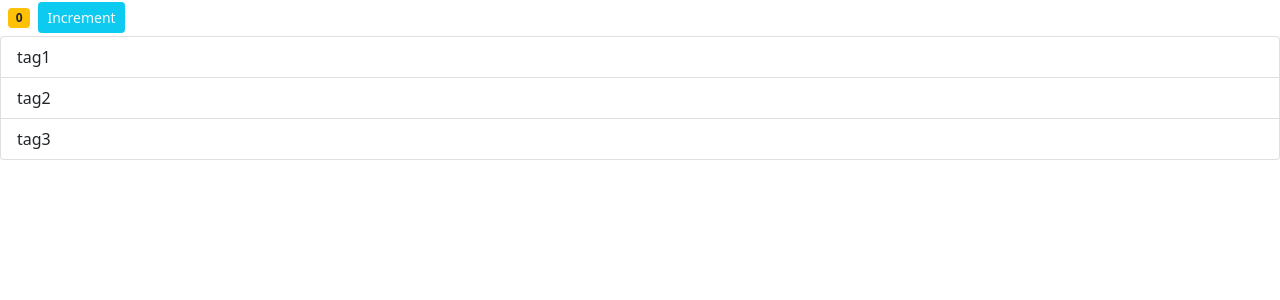
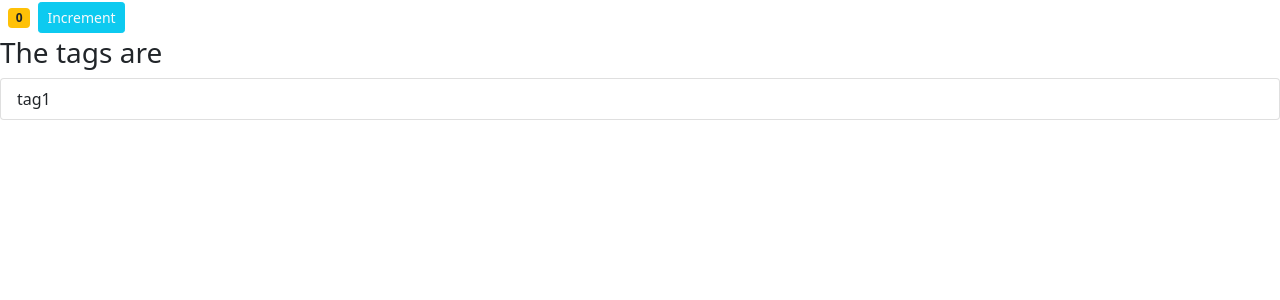
Before and after one commit to k-nautresurrect/learnReact, a React (Create React App) app in the folder counter-app/: page / in a window 1280 px wide. Shown: the top 300 px of the page. Built offline with nearby package versions, Linux system fonts and the light colour scheme.

Commit message:
Conditional Rendering.

```diff
--- a/counter-app/src/components/counter.jsx
+++ b/counter-app/src/components/counter.jsx
@@ -6,7 +6,7 @@ class Counter extends Component{
     // state is a property of Component which can store the information that is dynamic
     state = {
         count: 0,
-        tags: ["tag1","tag2","tag3"],
+        tags: ['tag1'],
     }
 
     render () {
@@ -18,14 +18,26 @@ class Counter extends Component{
                 {/* {} <- are used to write javascript code in return */}
                 <span className={this.getColor()}>{this.countShow()}</span>
                 <button className="btn btn-info btn-sm text-light"> Increment </button>
-                <ul className="list-group">
-                    {this.state.tags.map(tags => <li className="list-group-item" key={tags}>{tags}</li>)}
-                </ul>
+                <h3>
+                    {this.state.tags.length === 0 && 'Add Tags'}
+                    {this.state.tags.length > 0 && 'The tags are'}
+                </h3>
+                <div>{this.renderTags()}</div>
             </div>
         );
     }
 
-
+    renderTags() {
+        if(this.state.tags.length === 0) {
+            console.log(this.state.tags);
+            return (<p>No tags are in here</p>);
+        }
+        return (
+            <ul className="list-group">
+                {this.state.tags.map(tags => <li className="list-group-item" key={tags}>{tags}</li>)}
+            </ul>
+        );
+    }
     getColor(){
         let classes = "badge m-2 bg-"
         classes += this.state.count === 0 ? "warning text-dark" : "primary";
```
